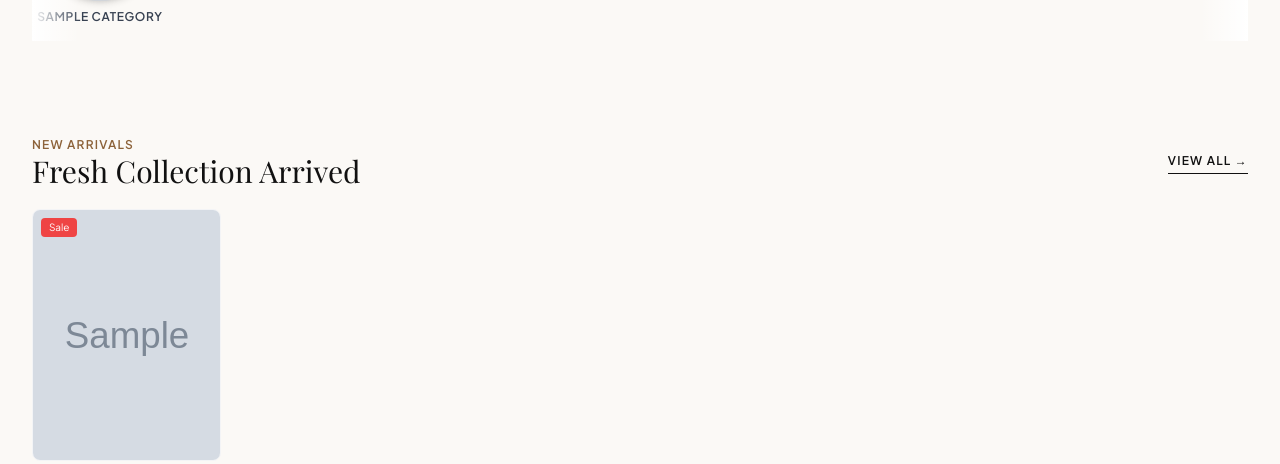
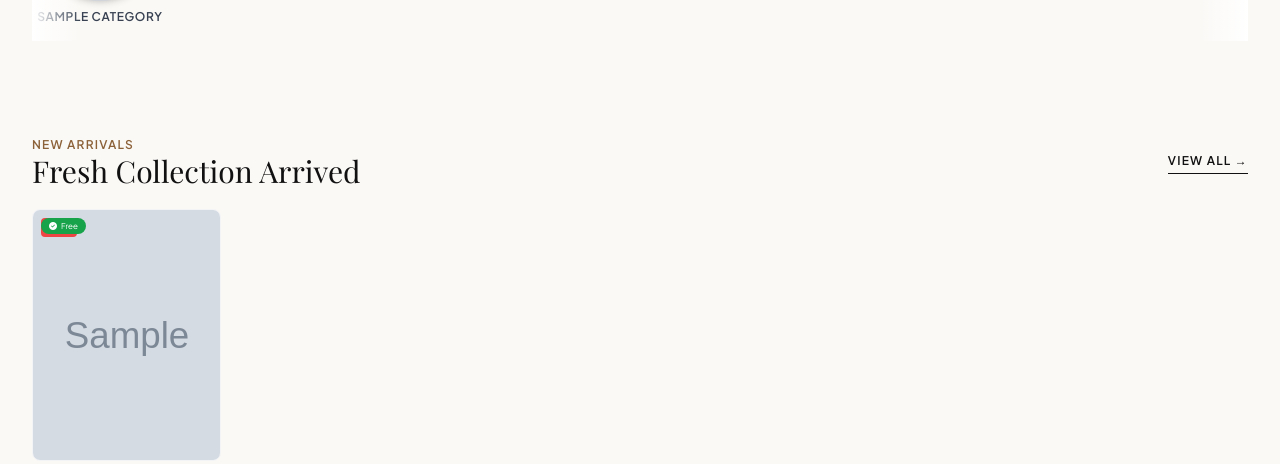
Before and after one commit to benishacletus-ux/olivintra-backend, a Flask app: page / in a window 1280 px wide. Shown: the part 984-1448 px from the top of the page. Run offline with Flask 3, Linux system fonts and the light colour scheme; tables that the repository leaves empty hold one stand-in row (values such as "Sample post"); grey boxes marked "Sample" are stand-in pictures; some libraries are stand-ins or nearby versions; some web fonts are replaced.

```diff
--- a/templates/index.html
+++ b/templates/index.html
@@ -159,8 +159,15 @@
                     <div class="w-full h-full bg-cover bg-center transition-transform group-hover:scale-105"
                          style="background-image: url('{% if product.image %}{{ product.image }}{% else %}https://via.placeholder.com/300x400{% endif %}');">
                     </div>
+                    <!-- ============ SALE BADGE - ONLY ONCE ============ -->
                     {% if product.original_price %}
                     <span class="absolute top-2 left-2 bg-red-500 text-white text-[10px] px-2 py-0.5 rounded">Sale</span>
+                    {% endif %}
+                    <!-- ============ FREE SIZE BADGE ============ -->
+                    {% if product.is_free_size %}
+                    <span class="absolute top-2 left-2 bg-green-600 text-white text-[8px] px-2 py-0.5 rounded-full flex items-center gap-1">
+                        <i class="fas fa-check-circle"></i> Free
+                    </span>
                     {% endif %}
                     {% set all_images = product.get_all_images() %}
                     {% if all_images|length > 1 %}
@@ -216,6 +223,16 @@
                     <div class="w-full h-full bg-cover bg-center transition-transform group-hover:scale-105"
                          style="background-image: url('{% if product.image %}{{ product.image }}{% else %}https://via.placeholder.com/300x400{% endif %}');">
                     </div>
+                    <!-- ============ SALE BADGE - ONLY ONCE ============ -->
+                    {% if product.original_price %}
+                    <span class="absolute top-2 left-2 bg-red-500 text-white text-[10px] px-2 py-0.5 rounded">Sale</span>
+                    {% endif %}
+                    <!-- ============ FREE SIZE BADGE ============ -->
+                    {% if product.is_free_size %}
+                    <span class="absolute top-2 left-2 bg-green-600 text-white text-[8px] px-2 py-0.5 rounded-full flex items-center gap-1">
+                        <i class="fas fa-check-circle"></i> Free
+                    </span>
+                    {% endif %}
                     {% set all_images = product.get_all_images() %}
                     {% if all_images|length > 1 %}
                     <div class="absolute bottom-2 left-2 bg-black/60 text-white text-[8px] px-2 py-0.5 rounded-full flex items-center gap-1">
```
